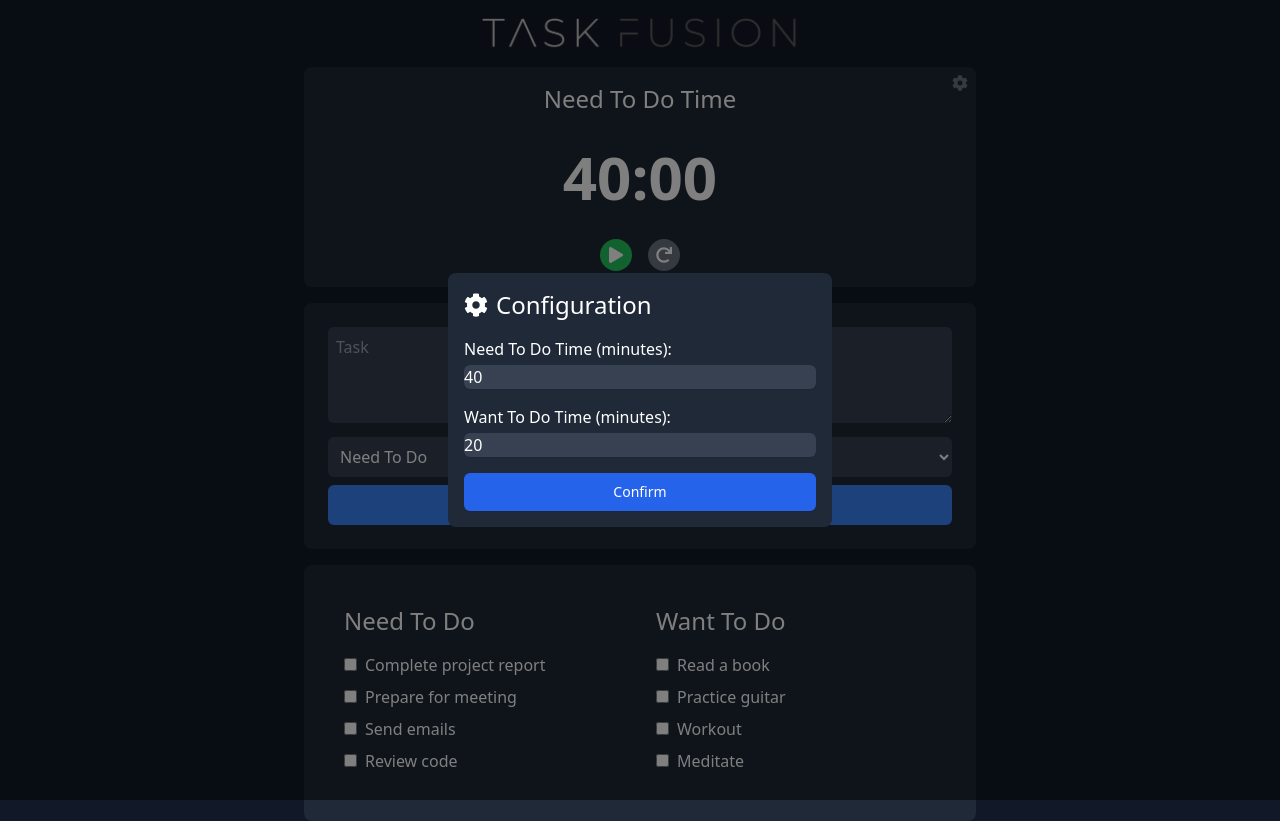
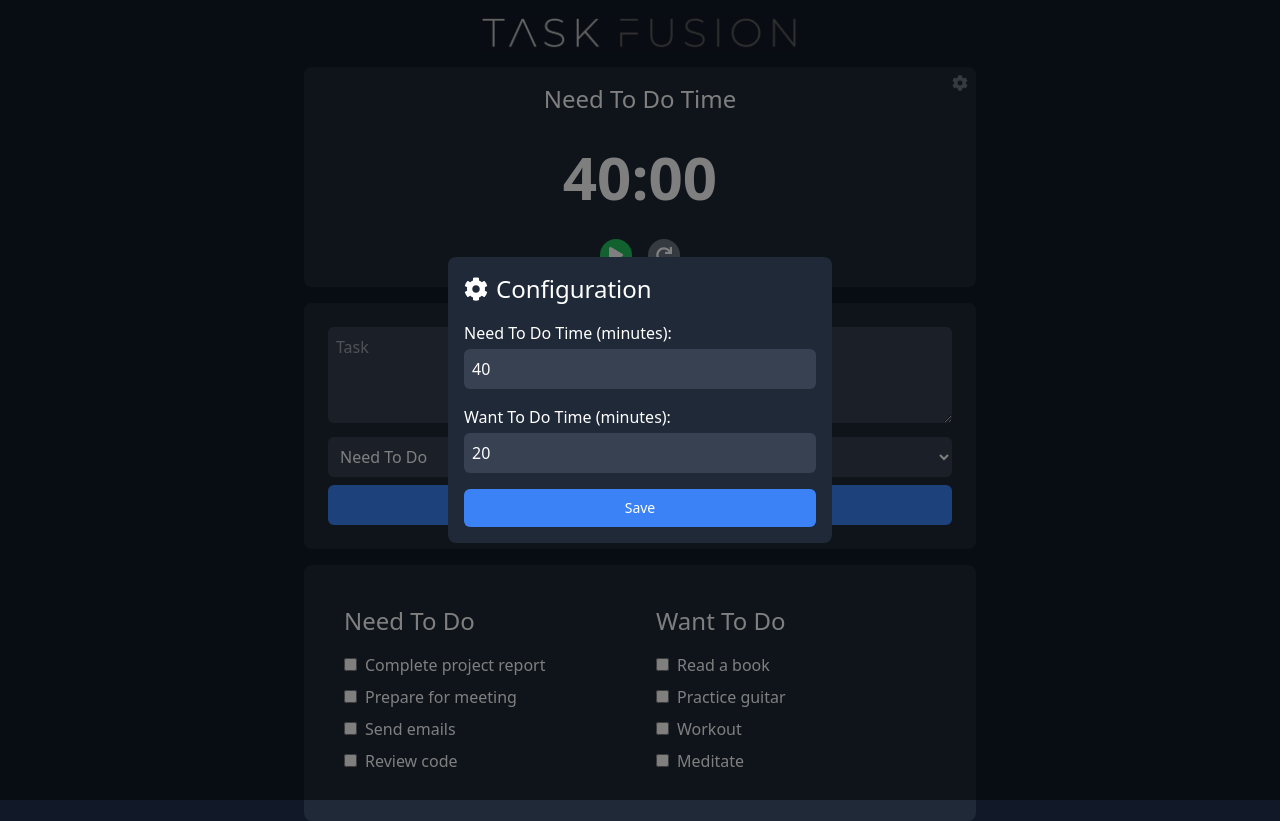
Before and after one commit to AlexZan/task-fusion, a React (Create React App) app: page / in a window 1280 px wide. Both pictures are taken after a click on the button 960 px from the left and 82 px from the top of the page. Built offline with nearby package versions, Linux system fonts and the light colour scheme.

Commit message:
fixed config modal look to match rest

```diff
--- a/src/App.js
+++ b/src/App.js
@@ -20,7 +20,7 @@ function App() {
   return (
     <div className="App dark:bg-gray-900 min-h-screen text-white">
       <header className="text-center p-4">
-        <img src={process.env.PUBLIC_URL + '/logo-thin.png'} alt="Logo" className="mx-auto w-1/2 max-w-xs" />
+        <img src={process.env.PUBLIC_URL + '/logo-thin.PNG'} alt="Logo" className="mx-auto w-1/2 max-w-xs" />
       </header>
       <div className="container mx-auto max-w-2xl">
         <TaskTimer />
--- a/src/components/ConfigModal.js
+++ b/src/components/ConfigModal.js
@@ -25,13 +25,13 @@ function ConfigModal({ isOpen, onRequestClose, onConfirm, needToDoTime, wantToDo
       <form onSubmit={handleConfirm} className="space-y-4">
         <label className="block text-gray-900 dark:text-white">
           <span>Need To Do Time (minutes):</span>
-          <input type="number" value={needToDoTime / 60} onChange={e => setNeedToDoTime(e.target.value * 60)} className="mt-1 block w-full rounded-md border-gray-300 shadow-sm focus:border-blue-300 focus:ring focus:ring-blue-200 focus:ring-opacity-50 dark:bg-gray-700 dark:text-white" />
+          <input type="number" value={needToDoTime / 60} onChange={e => setNeedToDoTime(e.target.value * 60)} className="mt-1 block w-full dark:bg-gray-700 dark:text-white p-2 rounded-md" />
         </label>
         <label className="block text-gray-900 dark:text-white">
           <span>Want To Do Time (minutes):</span>
-          <input type="number" value={wantToDoTime / 60} onChange={e => setWantToDoTime(e.target.value * 60)} className="mt-1 block w-full rounded-md border-gray-300 shadow-sm focus:border-blue-300 focus:ring focus:ring-blue-200 focus:ring-opacity-50 dark:bg-gray-700 dark:text-white" />
+          <input type="number" value={wantToDoTime / 60} onChange={e => setWantToDoTime(e.target.value * 60)} className="mt-1 block w-full dark:bg-gray-700 dark:text-white p-2 rounded-md" />
         </label>
-        <button type="submit" className="w-full py-2 px-4 border border-transparent rounded-md shadow-sm text-sm font-medium text-white bg-blue-600 hover:bg-blue-700 focus:outline-none focus:ring-2 focus:ring-offset-2 focus:ring-blue-500">Confirm</button>
+        <button type="submit" className="w-full py-2 px-4 border border-transparent rounded-md shadow-sm text-sm font-medium text-white bg-blue-500 hover:bg-blue-600 focus:outline-none focus:ring-2 focus:ring-offset-2 focus:ring-blue-500">Save</button>
       </form>
     </Modal>
   );
```
